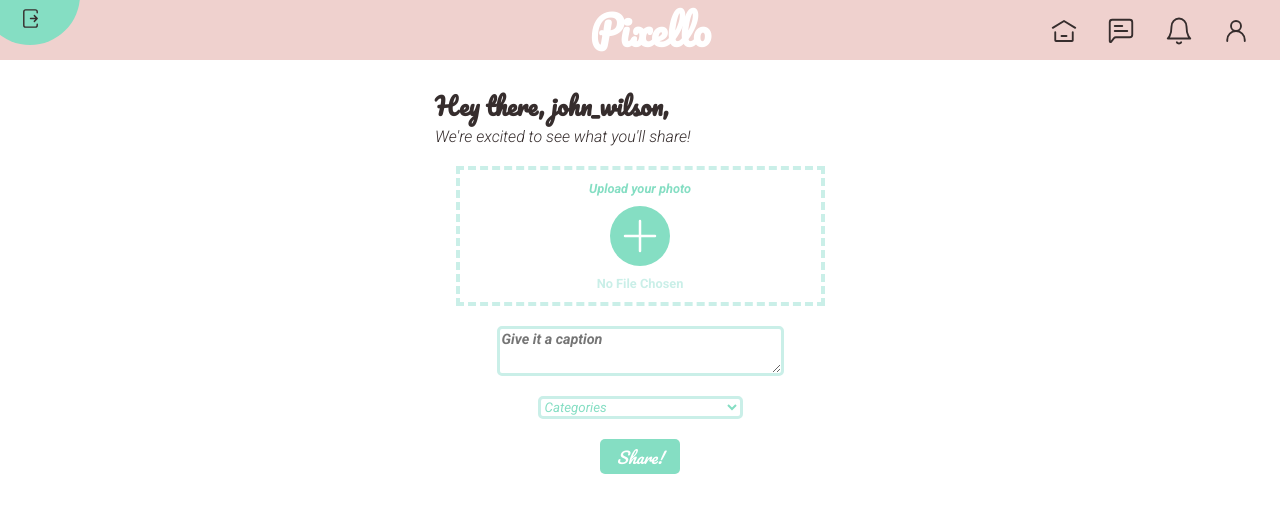
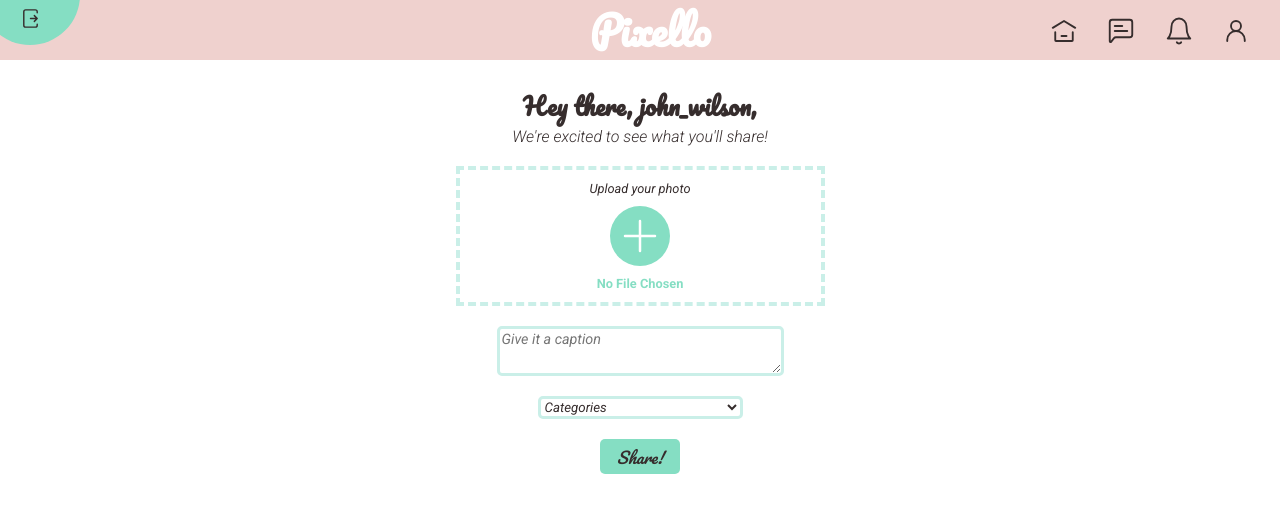
Before and after one commit to mdart86/Pixello, a React (Create React App) app: page /new in a window 1280 px wide. Shown: the top 512 px of the page. Built offline with nearby package versions, Linux system fonts and the light colour scheme.

Commit message:
changed font colour, as well as header alignment in desktop view

```diff
--- a/src/components/CreatePost.js
+++ b/src/components/CreatePost.js
@@ -73,6 +73,7 @@ const Header = styled.h1`
     font-family: 'Pacifico', cursive;
     margin: 20px 0 0 0;
     font-size: 1.5rem;
+    ${window.innerWidth < 450 ? null : "text-align: center"}
 `
 
 const SubHeader = styled.h2`
@@ -80,6 +81,7 @@ const SubHeader = styled.h2`
     font-size: 1rem;
     font-weight: 300;
     font-style: italic;
+    ${window.innerWidth < 450 ? null : "text-align: center"}
 `
 
 const Form = styled.form`
@@ -120,9 +122,8 @@ const Icon = styled.img`
 const Text = styled.p`
     margin: 5px;
     font-size: 0.8rem;
-    color: var(--blue);
-    font-weight: bold;
-    ${props => props.upload ? "font-style: italic; color: var(--green);" : null}
+    color: var(--green);
+    ${props => props.upload ? "font-style: italic; color: var(--charcoal);" : "font-weight: bold;"}
 `
 
 const TextArea = styled.textarea`
@@ -132,12 +133,11 @@ const TextArea = styled.textarea`
     height: 50px;
     font-style: italic;
     font-size: 0.9rem;
-    font-weight: bold;
     font-family: 'Roboto', sans-serif;
     width: 70%;
     margin: 20px auto;
     background: var(--white);
-    color: var(--green);
+    color: var(--charcoal);
     max-width: 90%;
     &:focus {
         outline: none;
@@ -152,7 +152,7 @@ const Select = styled.select`
     background: var(--white);
     border: 3px solid var(--blue);
     border-radius: 5px;
-    color: var(--green);
+    color: var(--charcoal);
     font-family: 'Roboto', sans-serif;
     font-style: italic;
 `
@@ -163,7 +163,7 @@ const Input = styled.input`
     font-style: italic;
     font-size: 1rem;
     margin: 10px auto;
-    color: var(--white);
+    color: var(--charcoal);
     background: var(--green);
     width: 80px;
     height: 35px;
```
